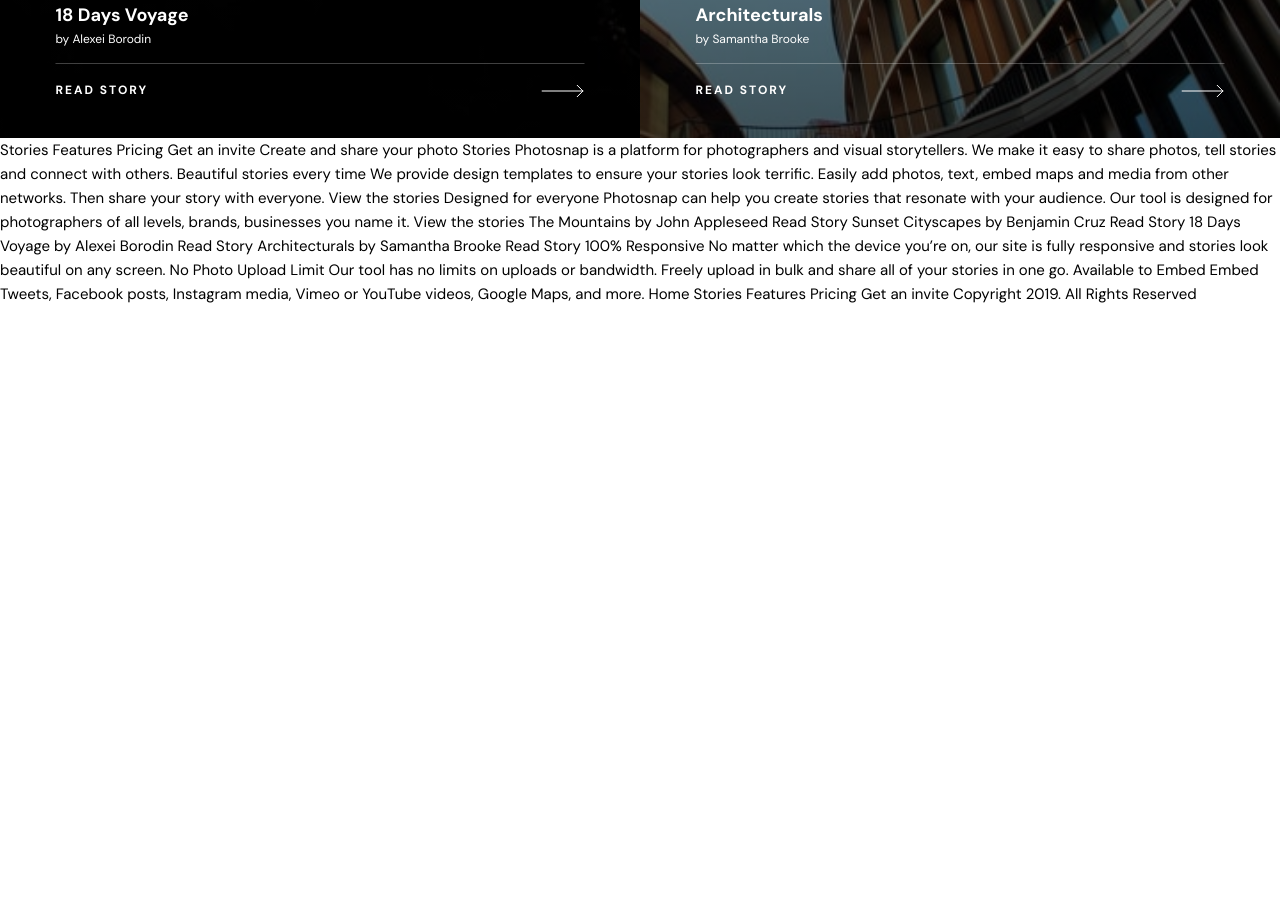
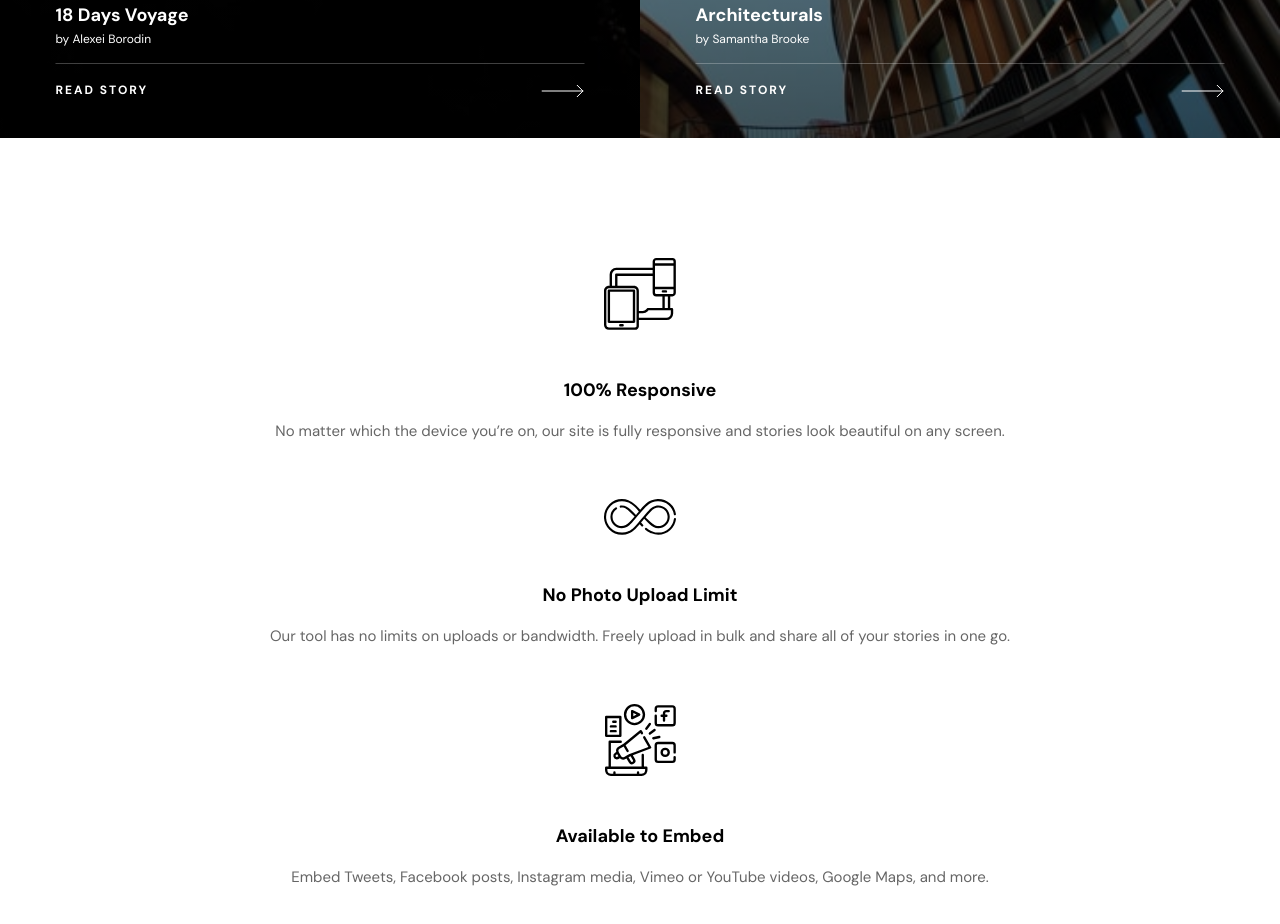
Before and after one commit to russell2231/photosnap, a plain HTML site: page index.html in a window 1280 px wide. Shown: the part 4816-5740 px from the top of the page. Before the commit the page ends 5122 px from the top, so only its background shows below. Drawn offline with Linux system fonts and the light colour scheme.

Commit message:
build and style features card, & features intro block

```diff
--- a/index.html
+++ b/index.html
@@ -264,6 +264,35 @@
 					</div>
 				</div>
 			</section>
+
+			<section class="features-intro">
+				<div class="container">
+					<div class="features__card">
+						<img src="assets/features/desktop/responsive.svg" alt="" />
+						<h3 class="features__title">100% Responsive</h3>
+						<p class="features__tagline">
+							No matter which the device you’re on, our site is fully responsive
+							and stories look beautiful on any screen.
+						</p>
+					</div>
+					<div class="features__card">
+						<img src="assets/features/desktop/no-limit.svg" alt="" />
+						<h3 class="features__title">No Photo Upload Limit</h3>
+						<p class="features__tagline">
+							Our tool has no limits on uploads or bandwidth. Freely upload in
+							bulk and share all of your stories in one go.
+						</p>
+					</div>
+					<div class="features__card">
+						<img src="assets/features/desktop/embed.svg" alt="" />
+						<h3 class="features__title">Available to Embed</h3>
+						<p class="features__tagline">
+							Embed Tweets, Facebook posts, Instagram media, Vimeo or YouTube
+							videos, Google Maps, and more.
+						</p>
+					</div>
+				</div>
+			</section>
 		</main>
 		Stories Features Pricing Get an invite Create and share your photo Stories
 		Photosnap is a platform for photographers and visual storytellers. We make
--- a/scss/01-base/_base.scss
+++ b/scss/01-base/_base.scss
@@ -30,3 +30,33 @@ button {
 		grid-template-columns: repeat(4, 1fr);
 	}
 }
+
+.features-intro {
+	padding: 8rem 0;
+
+	@include tablet {
+		padding: 12rem 0;
+	}
+
+	.container {
+		width: 82.6%;
+
+		@include tablet {
+			width: 59.5%;
+		}
+
+		@include desktop {
+			display: flex;
+			align-items: baseline;
+			justify-content: space-between;
+			width: 77.08%;
+		}
+	}
+
+	.features__card:last-of-type {
+		margin-bottom: 0;
+	}
+
+	.features__card:nth-of-type(2) {
+	}
+}
--- a/scss/02-components/_components-index.scss
+++ b/scss/02-components/_components-index.scss
@@ -2,3 +2,4 @@
 @import 'navbar';
 @import 'showcase-card';
 @import 'story';
+@import 'feature-card';
--- /dev/null
+++ b/scss/02-components/_feature-card.scss
@@ -0,0 +1,21 @@
+.features__card {
+	display: flex;
+	flex-direction: column;
+	align-items: center;
+	margin-bottom: 5.6rem;
+
+	@include desktop {
+		margin-bottom: 0;
+		width: 31.53%;
+	}
+
+	.features__title {
+		margin: 4.8rem 0 1.6rem;
+	}
+
+	.features__tagline {
+		text-align: center;
+		opacity: 0.6;
+		margin: 0;
+	}
+}
```
Also changed, not shown: css/styles.css, 1 other file.
